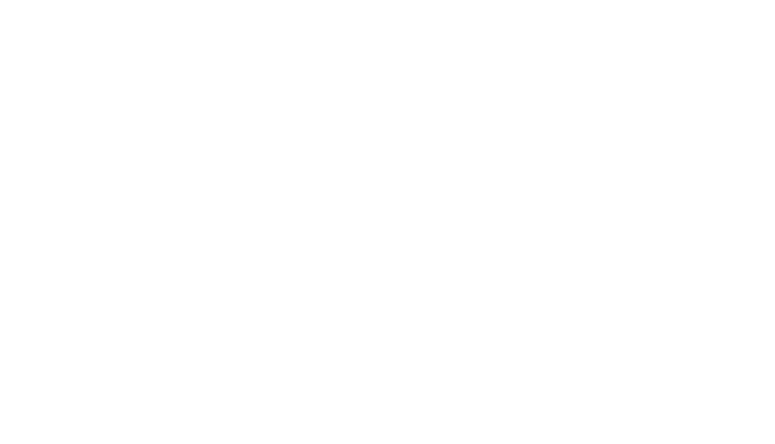
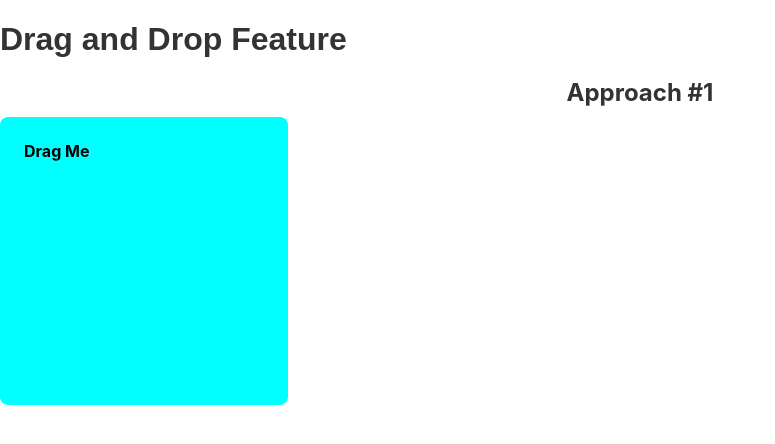
Before and after one commit to EdmondWang/React-Scenario, a React (Create React App) app: page /drag-and-drop in a window 1280 px wide. Before the commit this address had no page. Shown: the top 444 px of the page, without its empty margins (0-775 px from the left). Built offline with nearby package versions, Linux system fonts and the light colour scheme.

Commit message:
drag and drop

```diff
--- a/src/App.tsx
+++ b/src/App.tsx
@@ -17,6 +17,7 @@
 import HocFeature from './features/hoc/index.tsx';
 import CountDownFeature from './features/count-down/index.tsx';
 import MouseTrackerFeature from './features/mouse-tracker/index.tsx';
+import DragAndDropFeature from './features/drag-and-drop/index.tsx';
 
 function Home() {
     return (
@@ -136,6 +137,12 @@
                             Compare between render props and use hooks
                         </span>
                     </li>
+                    <li>
+                        <Link to="/mouse-tracker">Drag and Drop Feature</Link>
+                        <span className="description">
+                            Demonstration of drag and drop within React
+                        </span>
+                    </li>
                 </ul>
             </nav>
         </div>
@@ -200,6 +207,10 @@
                     path="/mouse-tracker"
                     element={<MouseTrackerFeature />}
                 ></Route>
+                <Route
+                    path="/drag-and-drop"
+                    element={<DragAndDropFeature />}
+                ></Route>
             </Routes>
         </div>
     );
--- /dev/null
+++ b/src/features/drag-and-drop/approach-1.index.tsx
@@ -0,0 +1,75 @@
+import { useRef, useState, useEffect, useCallback } from 'react';
+import styles from './index.module.css';
+
+const Approach1 = () => {
+    const divRef = useRef<HTMLDivElement>(null);
+    const [offset, setOffset] = useState({ x: 0, y: 0 });
+    const [dragging, setDragging] = useState(false);
+    const [position, setPosition] = useState({ x: 0, y: 0 });
+
+    const handleMouseDown: React.MouseEventHandler<HTMLDivElement> = (
+        e: React.MouseEvent
+    ) => {
+        const div = divRef.current;
+        if (!div) {
+            return;
+        }
+        e.preventDefault(); // prevent text selection
+        const bbBox = div.getBoundingClientRect();
+        setOffset({
+            x: e.clientX - bbBox.left,
+            y: e.clientY - bbBox.top,
+        });
+        setDragging(true);
+    };
+
+    const handleMouseMove = useCallback(
+        (e: MouseEvent) => {
+            if (!dragging) {
+                return;
+            }
+
+            setPosition({
+                x: e.clientX - offset.x,
+                y: e.clientY - offset.y,
+            });
+        },
+        [dragging, offset]
+    );
+
+    const handleMouseUp = useCallback((e: MouseEvent) => {
+        setDragging(false);
+    }, []);
+
+    useEffect(() => {
+        if (dragging) {
+            window.addEventListener('mousemove', handleMouseMove);
+            window.addEventListener('mouseup', handleMouseUp);
+        } else {
+            window.removeEventListener('mousemove', handleMouseMove);
+            window.removeEventListener('mouseup', handleMouseUp);
+        }
+
+        return () => {
+            window.removeEventListener('mousemove', handleMouseMove);
+            window.removeEventListener('mouseup', handleMouseUp);
+        };
+    }, [dragging, handleMouseMove, handleMouseUp]);
+
+    return (
+        <div className={styles.approach}>
+            <div
+                ref={divRef}
+                className={styles.draggableBox}
+                style={{
+                    transform: `translate(${position.x}px, ${position.y}px)`,
+                }}
+                onMouseDown={handleMouseDown}
+            >
+                Drag Me
+            </div>
+        </div>
+    );
+};
+
+export default Approach1;
--- /dev/null
+++ b/src/features/drag-and-drop/index.module.css
@@ -0,0 +1,19 @@
+.approach {
+    display: block;
+    position: relative;
+}
+
+.draggableBox {
+    display: block;
+    position: absolute;
+    width: 240px;
+    height: 240px;
+    left: 0;
+    top: 0;
+    background: cyan;
+    font-weight: bold;
+    padding: 24px;
+    border-radius: 8px;
+    transition: transform 0.1s ease;
+    cursor: move;
+}
--- /dev/null
+++ b/src/features/drag-and-drop/index.tsx
@@ -0,0 +1,14 @@
+import Approach1 from './approach-1.index';
+import styles from './index.module.css';
+
+const DragAndDropFeature = () => {
+    return (
+        <div className={styles.dragAndDropFeature}>
+            <h1>Drag and Drop Feature</h1>
+            <h2>Approach #1</h2>
+            <Approach1 />
+        </div>
+    );
+};
+
+export default DragAndDropFeature;
```
